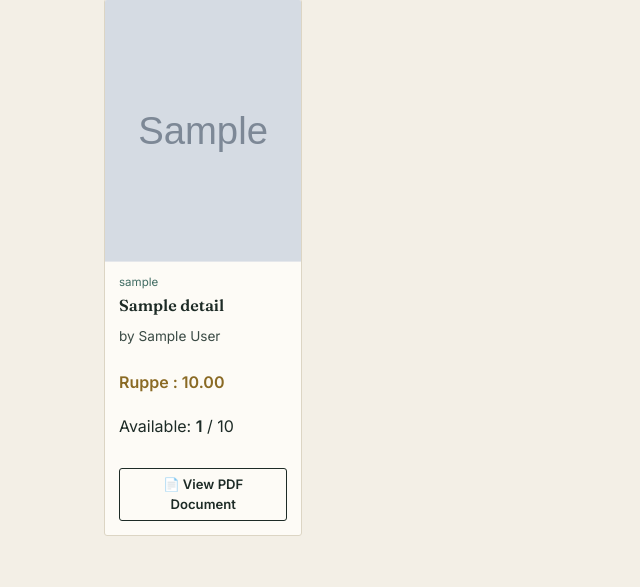
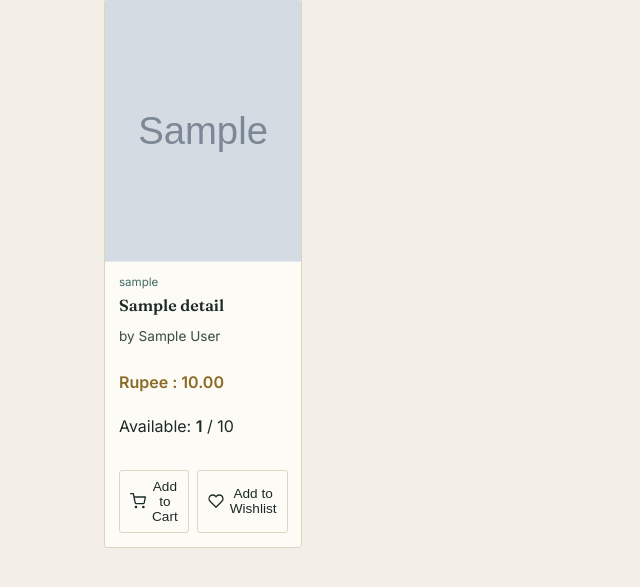
Before and after one commit to Hari1369/online_bookstore, a Django app: page /index_page/ in a window 1280 px wide. Shown: the part 152-739 px from the top of the page, without its empty margins (0-640 px from the left). Run offline with Django 5.2, Linux system fonts and the light colour scheme; tables that the repository leaves empty hold one stand-in row (values such as "Sample post"); grey boxes marked "Sample" are stand-in pictures.

Commit message:
add with base navbar and index

```diff
--- a/management_system/templates/management_system/index.html
+++ b/management_system/templates/management_system/index.html
@@ -2,6 +2,42 @@
 {% load static %}
 
 {% block title %}Dashboard — Book Catalogue{% endblock %}
+
+{% block extra_head %}
+<style>
+  .book-actions {
+    display: flex;
+    gap: 8px;
+    margin-top: 12px;
+  }
+  .book-actions button {
+    flex: 1;
+    display: inline-flex;
+    align-items: center;
+    justify-content: center;
+    gap: 6px;
+    padding: 8px 10px;
+    font-size: .85rem;
+    border: 1px solid var(--line, #ccc);
+    border-radius: 3px;
+    background: transparent;
+    color: inherit;
+    cursor: pointer;
+  }
+  .book-actions button:hover { background: rgba(0, 0, 0, .05); }
+  .book-actions .icon {
+    width: 16px;
+    height: 16px;
+    flex-shrink: 0;
+    fill: none;
+    stroke: currentColor;
+    stroke-width: 2;
+    stroke-linecap: round;
+    stroke-linejoin: round;
+  }
+  .wishlist-btn:hover .icon { fill: currentColor; }
+</style>
+{% endblock %}
 
 {% block content %}
 <main class="section">
@@ -26,29 +62,48 @@
           <!-- Book Details -->
           <div class="meta">
             <span class="cat">{{ book.category.choice }}</span>
+
             <h3 class="title">{{ book.title }}</h3>
+
             <p class="author">by {{ book.author }}</p>
-            <p class="price">Ruppe : {{ book.price }}</p>
+
+            <p class="price">Rupee : {{ book.price }}</p>
 
             <p class="copies-info">
-              Available: <strong>{{ book.available_copies }}</strong> / {{ book.total_copies }}
+              Available:
+              <strong>{{ book.available_copies }}</strong>
+              / {{ book.total_copies }}
             </p>
-          </div>
 
-          <!-- File Attachment Link -->
-          <div class="row-actions">
-            {% if book.pdf %}
-              <a href="{{ book.pdf.url }}" target="_blank" class="btn btn-outline btn-sm btn-block">
-                📄 View PDF Document
-              </a>
-            {% else %}
-              <button class="btn btn-outline btn-sm btn-block" disabled>No PDF Attached</button>
-            {% endif %}
+            <!-- Action Buttons -->
+            <div class="book-actions">
+              <button type="button" class="add-cart-btn">
+                <!-- Shopping cart icon -->
+                <svg class="icon" viewBox="0 0 24 24" aria-hidden="true">
+                  <circle cx="9" cy="21" r="1"></circle>
+                  <circle cx="20" cy="21" r="1"></circle>
+                  <path d="M1 1h4l2.7 13.4a2 2 0 0 0 2 1.6h9.7a2 2 0 0 0 2-1.6L23 6H6"></path>
+                </svg>
+                Add to Cart
+              </button>
+
+              <button type="button" class="wishlist-btn">
+                <!-- Heart icon -->
+                <svg class="icon" viewBox="0 0 24 24" aria-hidden="true">
+                  <path d="M20.8 4.6a5.5 5.5 0 0 0-7.8 0L12 5.7l-1-1.1a5.5 5.5 0 0 0-7.8 7.8l1 1.1L12 21.3l7.8-7.8 1-1.1a5.5 5.5 0 0 0 0-7.8z"></path>
+                </svg>
+                Add to Wishlist
+              </button>
+            </div>
+
           </div>
 
         </article>
+
       {% empty %}
-        <p class="empty-state">No books available in the system database.</p>
+        <p class="empty-state">
+          No books available in the system database
+        </p>
       {% endfor %}
     </div>
 
--- a/members/templates/base.html
+++ b/members/templates/base.html
@@ -9,15 +9,25 @@
 {% block extra_head %}{% endblock %}
 </head>
 <body>
-<div id="navbar"></div>
+<div id="navbar"
+     data-main-url="{% url 'main' %}"
+     data-cart-url="{% url 'cart' %}"
+     data-orders-url="{% url 'orders' %}"
+     data-login-url="{% url 'login' %}"
+     data-signup-url="{% url 'signup' %}"
+     data-logout-url="{% url 'logout' %}"
+     data-authenticated="{% if user.is_authenticated %}true{% else %}false{% endif %}"
+     data-user-name="{{ user.first_name|default:user.username }}"
+     data-is-staff="{% if user.is_staff %}true{% else %}false{% endif %}">
+</div>
 
 {% block content %}{% endblock %}
 
 <div id="modalRoot"></div>
 
-<script src="{% static 'js/store.js' %}"></script>
-<script src="{% static 'js/data.js' %}"></script>
-<script src="{% static 'js/navbar.js' %}"></script>
+<script src="{% static 'js/store.js' %}?v=2"></script>
+<script src="{% static 'js/data.js' %}?v=2"></script>
+<script src="{% static 'js/navbar.js' %}?v=2"></script>
 {% block scripts %}{% endblock %}
 </body>
 </html>
--- a/static/js/navbar.js
+++ b/static/js/navbar.js
@@ -1,26 +1,41 @@
-/* navbar.js — renders the top nav into <div id="navbar"></div> on every page */
+/* navbar.js — renders the top nav into <div id="navbar"></div> on every page.
+   Django template tags ({% url %}) are NOT processed in static JS files, so the
+   URLs and the login state are read from the data-* attributes that base.html
+   puts on #navbar (login state comes from Django's session, not localStorage). */
 
 function renderNavbar() {
   const mount = document.getElementById('navbar');
   if (!mount) return;
-  const user = Session.get();
+
+  const urls = {
+    main: mount.dataset.mainUrl || '/',
+    cart: mount.dataset.cartUrl || '#',
+    orders: mount.dataset.ordersUrl || '#',
+    login: mount.dataset.loginUrl || '#',
+    signup: mount.dataset.signupUrl || '#',
+    logout: mount.dataset.logoutUrl || ''
+  };
+
+  // Real login state from Django (set in base.html)
+  const isLoggedIn = mount.dataset.authenticated === 'true';
+  const displayName = (mount.dataset.userName || 'Account').split(' ')[0];
   const cartCount = Cart.count();
 
   mount.innerHTML = `
     <nav class="site-nav">
       <div class="wrap">
-        <a class="brand" href="{% url 'main' %}">Online Bookstore</a>
+        <a class="brand" href="${urls.main}">Online Bookstore</a>
         <form class="nav-search" id="navSearchForm" role="search">
           <label for="navSearchInput" class="visually-hidden">Search books</label>
           <input id="navSearchInput" type="search" placeholder="Search titles or authors…" />
         </form>
         <div class="nav-links">
-          <a href="{% url 'main' %}">Browse</a>
-          <a href="{% url 'cart' %}">Cart${cartCount ? `<span class="cart-count">${cartCount}</span>` : ''}</a>
-          ${user ? `<a href="{% url 'orders' %}">Orders</a>` : ''}
-          ${user
-            ? `<a href="#" id="navLogout">Log out (${escapeHTML(user.name.split(' ')[0])})</a>`
-            : `<a href="{% url 'login' %}">Log in</a><a href="{% url 'signup' %}">Sign up</a>`
+          <a href="${urls.main}">Browse</a>
+          <a href="${urls.cart}">Cart${cartCount ? `<span class="cart-count">${cartCount}</span>` : ''}</a>
+          ${isLoggedIn ? `<a href="${urls.orders}">Orders</a>` : ''}
+          ${isLoggedIn
+            ? `<a href="${urls.logout}" id="navLogout">Log out (${escapeHTML(displayName)})</a>`
+            : `<a href="${urls.login}">Log in</a><a href="${urls.signup}">Sign up</a>`
           }
         </div>
       </div>
@@ -32,16 +47,13 @@ function renderNavbar() {
   form.addEventListener('submit', (e) => {
     e.preventDefault();
     const q = document.getElementById('navSearchInput').value.trim();
-    location.href = 'index.html' + (q ? '?q=' + encodeURIComponent(q) : '');
+    location.href = urls.main + (q ? '?q=' + encodeURIComponent(q) : '');
   });
 
+  // Also clear the old localStorage session; the link itself goes to Django's logout view.
   const logout = document.getElementById('navLogout');
   if (logout) {
-    logout.addEventListener('click', (e) => {
-      e.preventDefault();
-      Session.clear();
-      location.href = 'index.html';
-    });
+    logout.addEventListener('click', () => { Session.clear(); });
   }
 }
 
```
